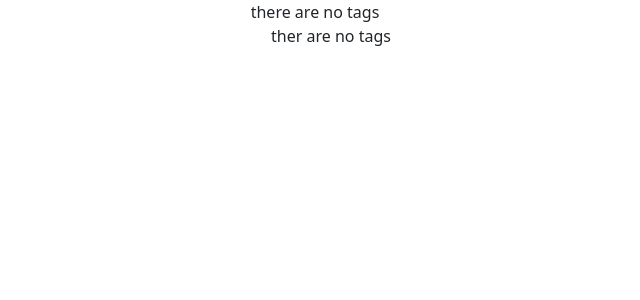
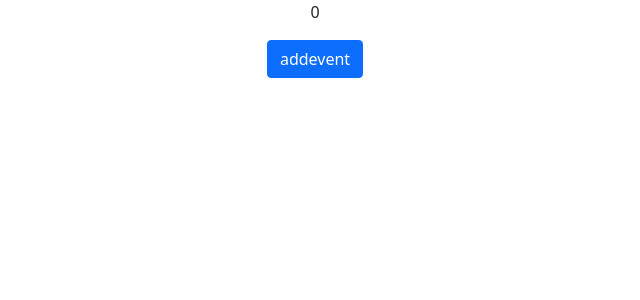
Before and after one commit to syedalirazazaidi/test_pre, a React (Create React App) app: page / in a window 1280 px wide. Shown: the top 300 px of the page, without its empty margins (325-965 px from the left). Built offline with nearby package versions, Linux system fonts and the light colour scheme.

Commit message:
updating state in class component

```diff
--- a/src/components/counter.jsx
+++ b/src/components/counter.jsx
@@ -2,19 +2,28 @@ import React, { Component } from "react";
 class Counter extends Component {
   state = {
     count: 0,
-
     tags: [],
   };
-  rendertage() {
-    if (this.state.tags.length === 0) return <div>ther are no tags</div>;
-    return this.state.tags.map((tag) => <li key={tag}>{tag}</li>);
-  }
+  //   rendertage() {
+  //     if (this.state.tags.length === 0) return <div>ther are no tags</div>;
+  //     return this.state.tags.map((tag) => <li key={tag}>{tag}</li>);
+  //   }
+  addevent = () => {
+    this.setState({
+      count: this.state.count + 1,
+    });
+  };
 
   render() {
     return (
       <div>
-        {this.state.tags.length === 0 && <div>there are no tags</div>}
-        <ul>{this.rendertage()}</ul>
+        {/* {this.state.tags.length === 0 && <div>there are no tags</div>} */}
+        <p>{this.state.count}</p>
+        <button className="btn btn-primary" onClick={this.addevent}>
+          addevent
+        </button>
+
+        {/* <ul>{this.rendertage()}</ul> */}
       </div>
     );
   }
```
